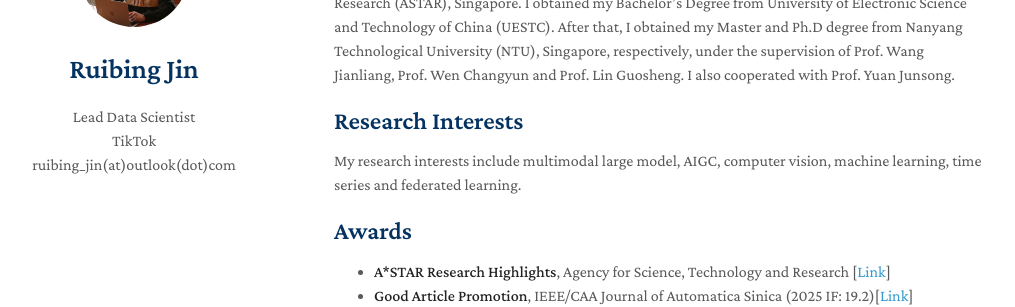
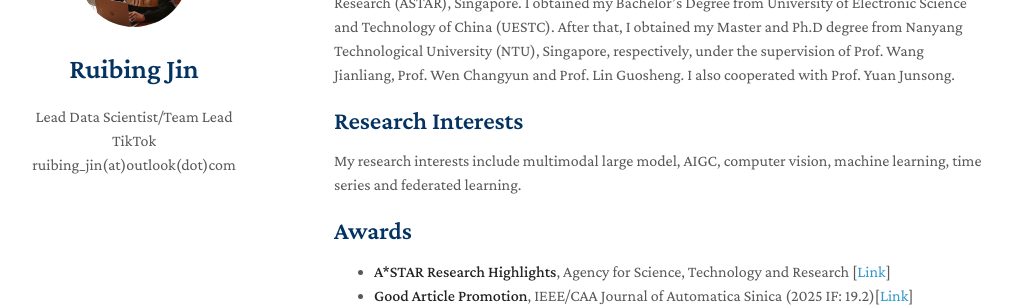
Before and after one commit to ruibing-jin/ruibing-jin.github.io, a Jekyll site: the page built from index.md, in a window 1280 px wide. Shown: the part 166-473 px from the top of the page, without its empty margins (136-1151 px from the left). Built offline with Jekyll 4.4.1, drawn with Linux system fonts in a browser that asks for light colours; nearby versions of some CDN libraries; a style sheet for code colours, icons or effects is not loaded; our own code applies the rules of GitHub Pages for plain Markdown files.

Commit message:
Update _config.yml

```diff
--- a/_config.yml
+++ b/_config.yml
@@ -1,5 +1,5 @@
 title: Ruibing Jin
-position: Lead Data Scientist
+position: Lead Data Scientist/Team Lead
 affiliation: TikTok
 email: ruibing_jin(at)outlook(dot)com
 keywords: minimal academic
```
